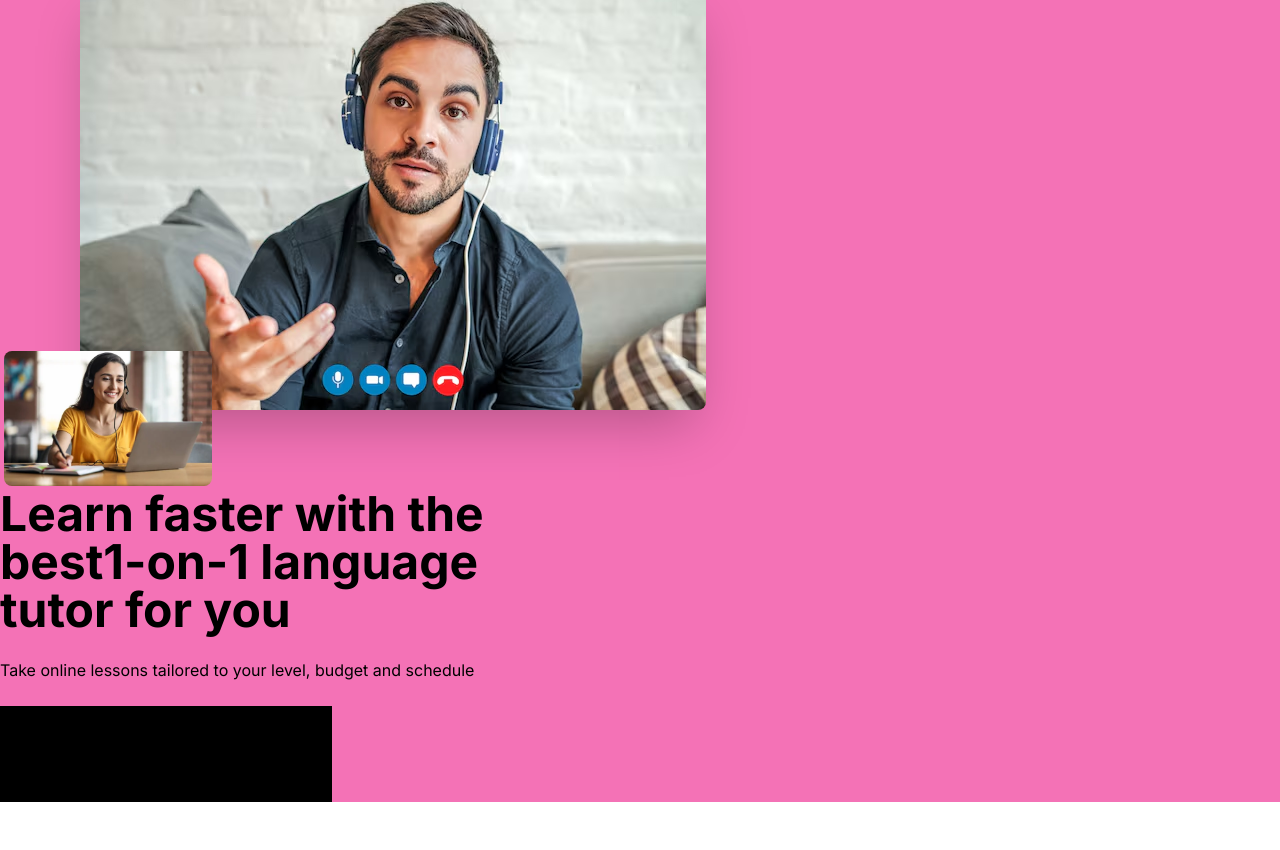
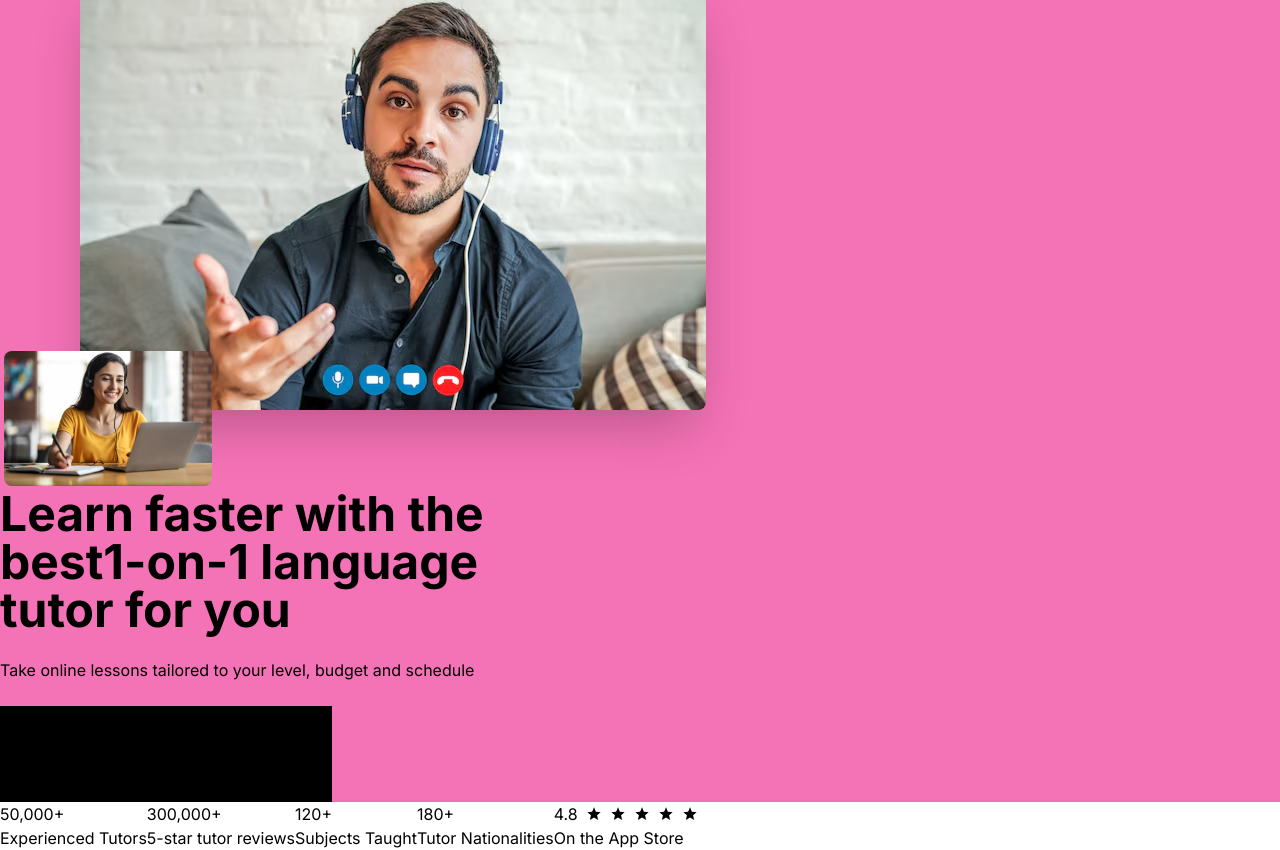
Before and after one commit to Captainboggey/Tech-Pro-Client, a React (Vite) app: page / in a window 1280 px wide. Shown: the part 308-1158 px from the top of the page. Before the commit the page ends 1110 px from the top, so only its background shows below. Built offline with nearby package versions, Linux system fonts and the light colour scheme; a web font is replaced by a local one.

Commit message:
stat added

```diff
--- /dev/null
+++ b/src/Components/Stat.jsx
@@ -0,0 +1,55 @@
+import React from 'react';
+import { MdOutlineStarPurple500 } from 'react-icons/md';
+
+const Stat = () => {
+    return (
+        <div className="stats-vertical lg:stats shadow lg:flex">
+  <div className="stat">
+    <div className="stat-figure text-secondary">
+
+    </div>
+
+    <div className="stat-value">50,000+</div>
+    <div className="stat-desc">Experienced Tutors</div>
+  </div>
+
+  <div className="stat">
+    <div className="stat-figure text-secondary">
+
+    </div>
+
+    <div className="stat-value">300,000+
+
+</div>
+    <div className="stat-desc">5-star tutor reviews</div>
+  </div>
+
+  <div className="stat">
+    <div className="stat-figure text-secondary">
+
+    </div>
+
+    <div className="stat-value">120+</div>
+    <div className="stat-desc">Subjects Taught</div>
+  </div>
+  <div className="stat">
+    <div className="stat-figure text-secondary">
+
+    </div>
+
+    <div className="stat-value">180+</div>
+    <div className="stat-desc">Tutor Nationalities</div>
+  </div>
+  <div className="stat">
+    <div className="stat-figure text-secondary">
+
+    </div>
+
+    <div className="stat-value flex items-center gap-2">4.8 <MdOutlineStarPurple500 /><MdOutlineStarPurple500 /><MdOutlineStarPurple500 /><MdOutlineStarPurple500 /><MdOutlineStarPurple500 /></div>
+    <div className="stat-desc">On the App Store</div>
+  </div>
+</div>
+    );
+};
+
+export default Stat;
--- a/src/Pages/Home.jsx
+++ b/src/Pages/Home.jsx
@@ -1,10 +1,14 @@
 import React from 'react';
 import Banner from '../Components/Banner';
+import Stat from '../Components/Stat';
 
 const Home = () => {
     return (
         <div>
             <Banner></Banner>
+
+            <Stat></Stat>
+
         </div>
     );
 };
```
